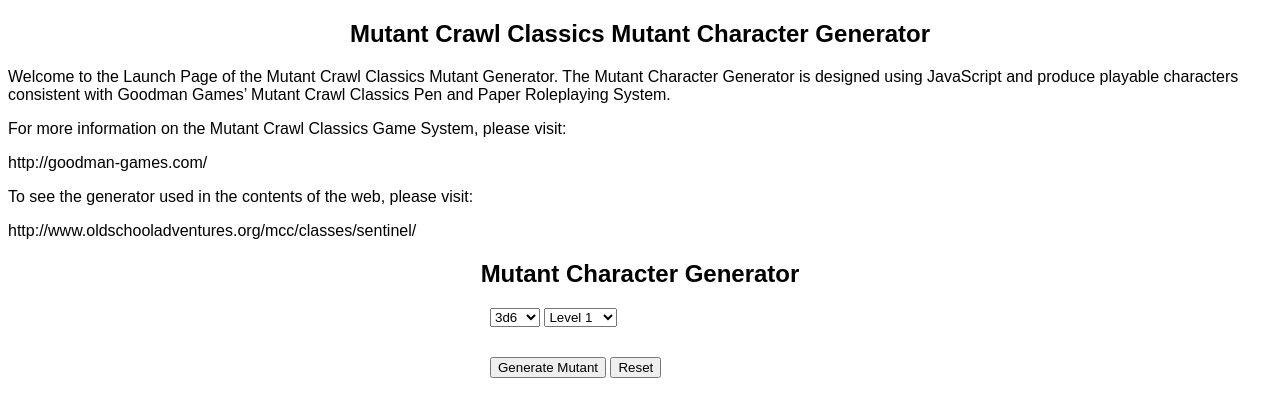
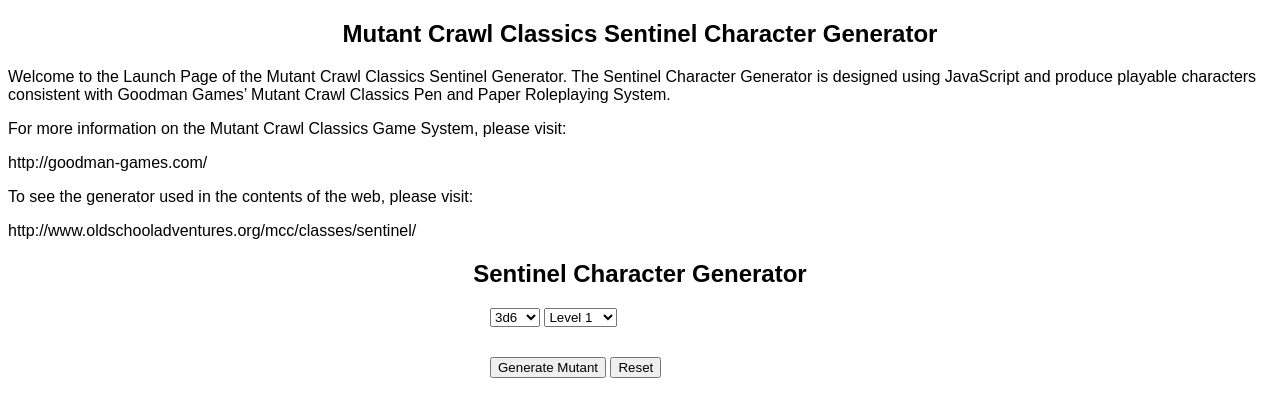
Before and after one commit to mark-tasaka/mcc-sentinel-character-generator, a plain HTML site: page index.html in a window 1280 px wide. Drawn offline with Linux system fonts and the light colour scheme.

Commit message:
update index file

```diff
--- a/index.html
+++ b/index.html
@@ -1,7 +1,7 @@
 <!DOCTYPE html>
 <html>
 <head>
-<title>GitHub Mutant Crawl Classics Mutant Character Generator</title>
+<title>GitHub Mutant Crawl Classics Sentinel Character Generator</title>
 
 	<meta charset="UTF-8">
 	<meta name="description" content="">
@@ -23,9 +23,9 @@
 
 	<section>
 
-		<h1>Mutant Crawl Classics Mutant Character Generator</h1>
+		<h1>Mutant Crawl Classics Sentinel Character Generator</h1>
 
-		<p>Welcome to the Launch Page of the Mutant Crawl Classics Mutant Generator.  The Mutant Character Generator is designed using JavaScript and produce playable characters consistent with Goodman Games’ Mutant Crawl Classics Pen and Paper Roleplaying System.</p>
+		<p>Welcome to the Launch Page of the Mutant Crawl Classics Sentinel Generator.  The Sentinel Character Generator is designed using JavaScript and produce playable characters consistent with Goodman Games’ Mutant Crawl Classics Pen and Paper Roleplaying System.</p>
 
 		<p>For more information on the Mutant Crawl Classics Game System, please visit:</p>
 
@@ -36,7 +36,7 @@
 		<p><a href="http://www.oldschooladventures.org/mcc/classes/sentinel/" target="_blank" class="links">http://www.oldschooladventures.org/mcc/classes/sentinel/</a></p>
 
 
-		<h2>Mutant Character Generator</h2>
+		<h2>Sentinel Character Generator</h2>
 
 		<div class="content">
 
```
